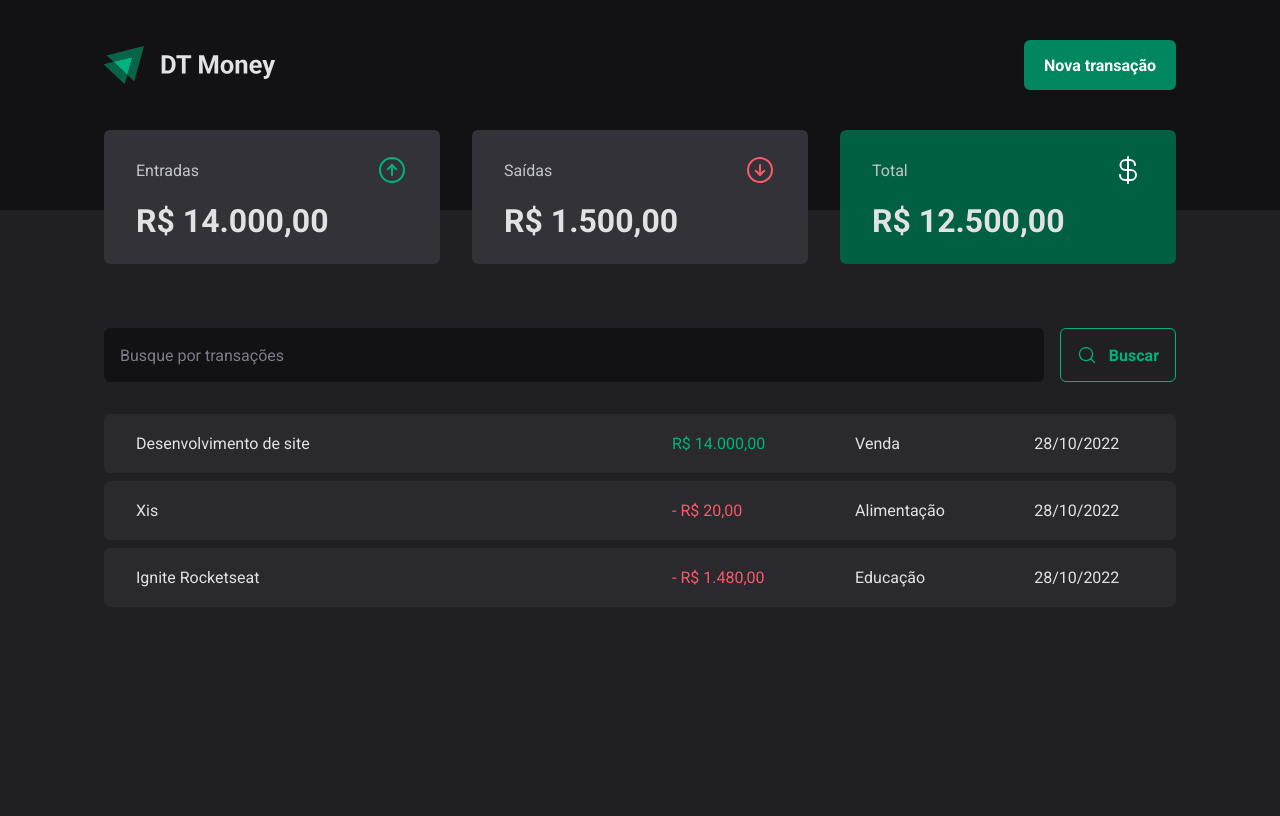
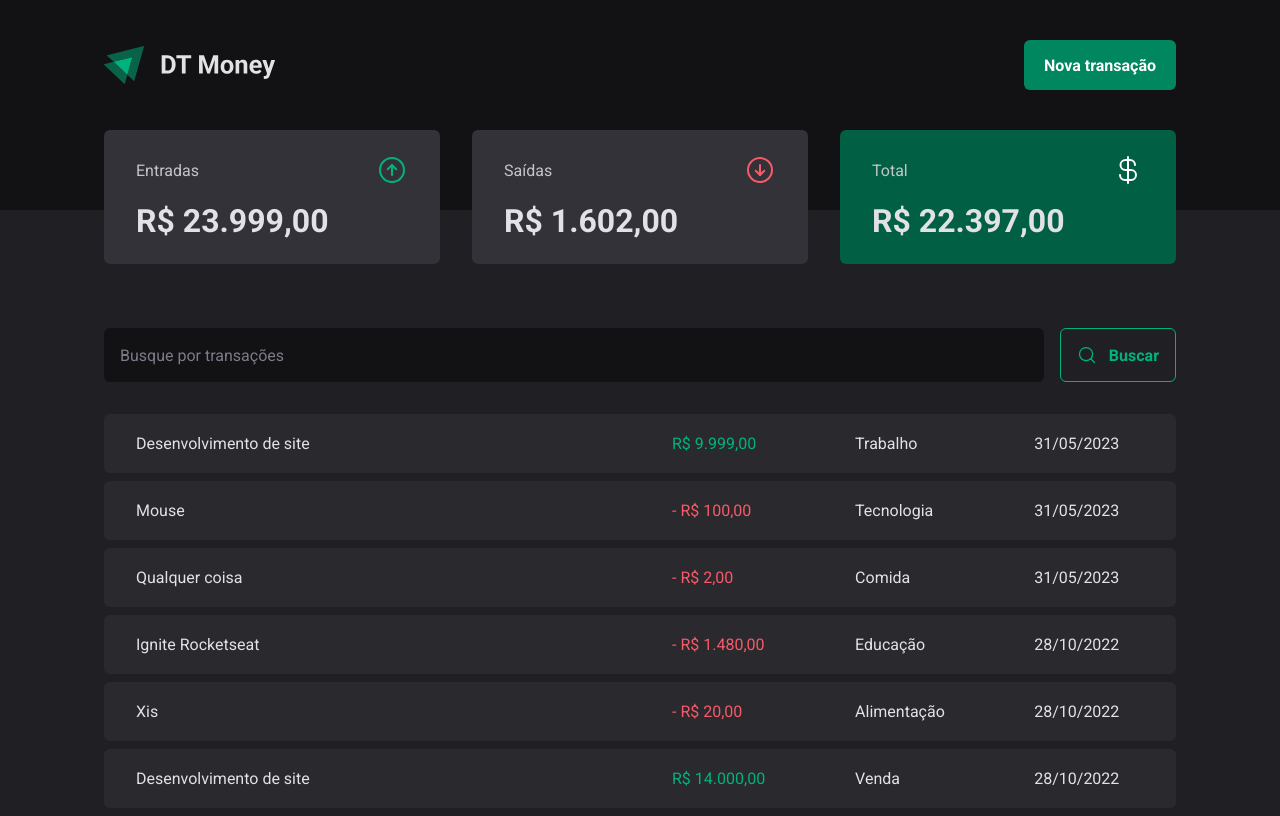
Before and after one commit to murilothom/dtmoney-2022, a React (Vite) app: page / in a window 1280 px wide. Built offline with nearby package versions, Linux system fonts and the light colour scheme; data requests are answered from the project's data file.

Commit message:
feat: create new transaction

```diff
--- a/server.json
+++ b/server.json
@@ -23,6 +23,30 @@
       "category": "Educação",
       "price": 1480,
       "createdAt": "2022-10-28T10:12:53.345Z"
+    },
+    {
+      "category": "Comida",
+      "description": "Qualquer coisa",
+      "price": 2,
+      "type": "outcome",
+      "createdAt": "2023-05-31T15:52:08.430Z",
+      "id": 4
+    },
+    {
+      "category": "Tecnologia",
+      "description": "Mouse",
+      "price": 100,
+      "type": "outcome",
+      "createdAt": "2023-05-31T16:00:08.469Z",
+      "id": 5
+    },
+    {
+      "category": "Trabalho",
+      "description": "Desenvolvimento de site",
+      "price": 9999,
+      "type": "income",
+      "createdAt": "2023-05-31T16:03:22.414Z",
+      "id": 6
     }
   ]
 }
--- a/src/components/NewTransactionModal/index.tsx
+++ b/src/components/NewTransactionModal/index.tsx
@@ -10,6 +10,9 @@ import {
 import * as z from 'zod';
 import { Controller, useForm } from 'react-hook-form';
 import { zodResolver } from '@hookform/resolvers/zod';
+import { api } from '../../lib/axios';
+import { useContext } from 'react';
+import { TransactionsContext } from '../../contexts/TransactionsContext';
 
 const newTransactionFormSchema = z.object({
   description: z.string(),
@@ -21,19 +24,21 @@ const newTransactionFormSchema = z.object({
 type NewTransactionFormInputs = z.infer<typeof newTransactionFormSchema>;
 
 export function NewTransactionModal() {
+  const { createTransaction } = useContext(TransactionsContext);
+
   const {
     control,
     register,
     handleSubmit,
     formState: { isSubmitting },
+    reset,
   } = useForm<NewTransactionFormInputs>({
     resolver: zodResolver(newTransactionFormSchema),
   });
 
   async function handleCreateNewTransaction(data: NewTransactionFormInputs) {
-    await new Promise((resolve) => setTimeout(resolve, 2000));
-
-    console.log(data);
+    await createTransaction(data);
+    reset();
   }
 
   return (
--- a/src/contexts/TransactionsContext.tsx
+++ b/src/contexts/TransactionsContext.tsx
@@ -10,9 +10,17 @@ interface ITransaction {
   createdAt: string;
 }
 
+interface CreateTransactionInput {
+  description: string;
+  price: number;
+  category: string;
+  type: 'income' | 'outcome';
+}
+
 interface ITransactionContextType {
   transactions: ITransaction[];
   fetchTransactions: (query?: string) => Promise<void>;
+  createTransaction: (data: CreateTransactionInput) => Promise<void>;
 }
 
 export const TransactionsContext = createContext({} as ITransactionContextType);
@@ -28,6 +36,8 @@ export function TransactionsProvider({ children }: ITransactionsProviderProps) {
     const response = await api
       .get('transactions', {
         params: {
+          _sort: 'createdAt',
+          _order: 'desc',
           q: query,
         },
       })
@@ -36,12 +46,30 @@ export function TransactionsProvider({ children }: ITransactionsProviderProps) {
     setTransactions(response);
   }
 
+  async function createTransaction(data: CreateTransactionInput) {
+    const { category, description, price, type } = data;
+
+    const response = await api
+      .post('transactions', {
+        category,
+        description,
+        price,
+        type,
+        createdAt: new Date(),
+      })
+      .then((x) => x.data);
+
+    setTransactions((state) => [response, ...state]);
+  }
+
   useEffect(() => {
     fetchTransactions();
   }, []);
 
   return (
-    <TransactionsContext.Provider value={{ transactions, fetchTransactions }}>
+    <TransactionsContext.Provider
+      value={{ transactions, fetchTransactions, createTransaction }}
+    >
       {children}
     </TransactionsContext.Provider>
   );
```
